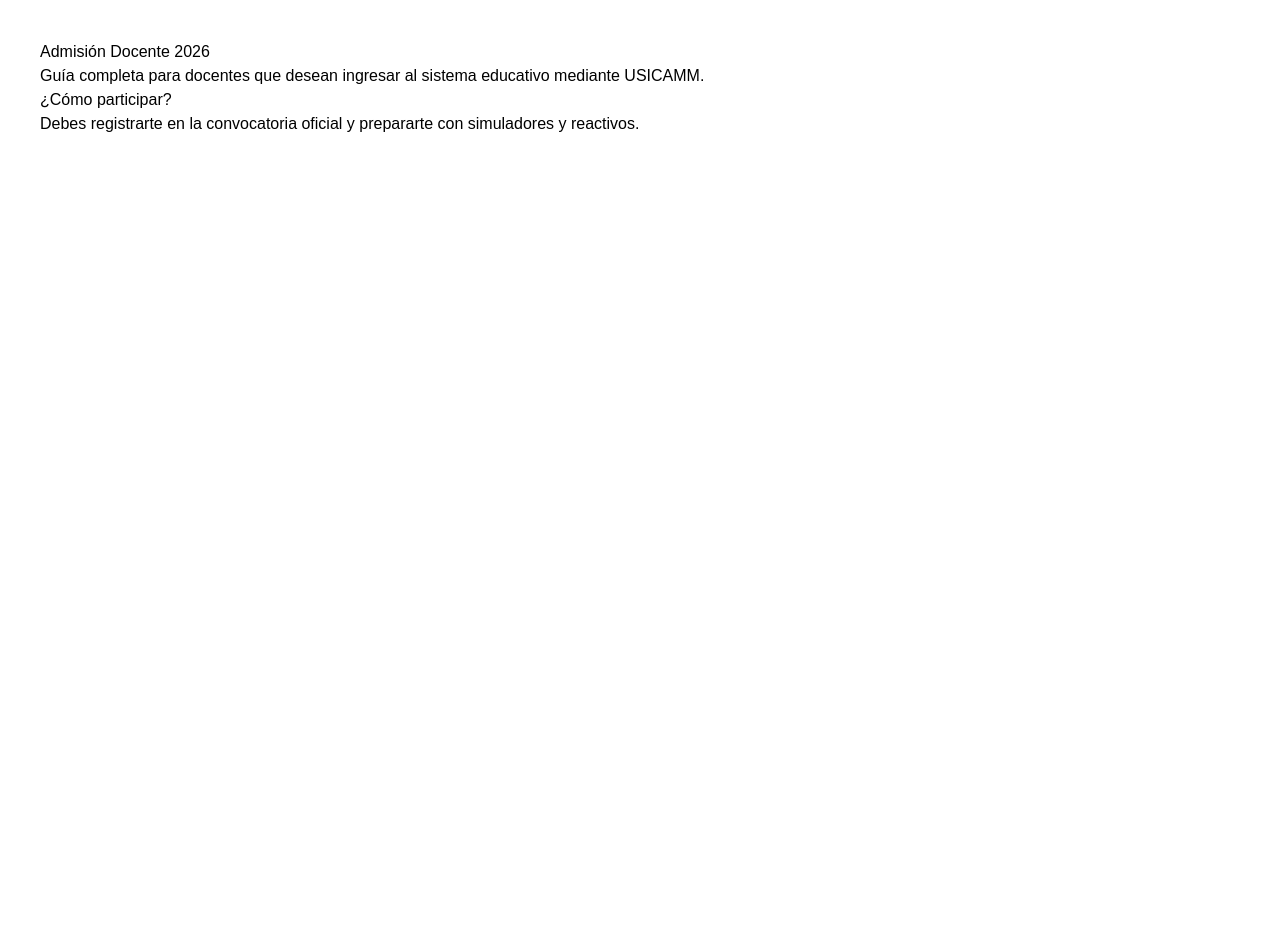
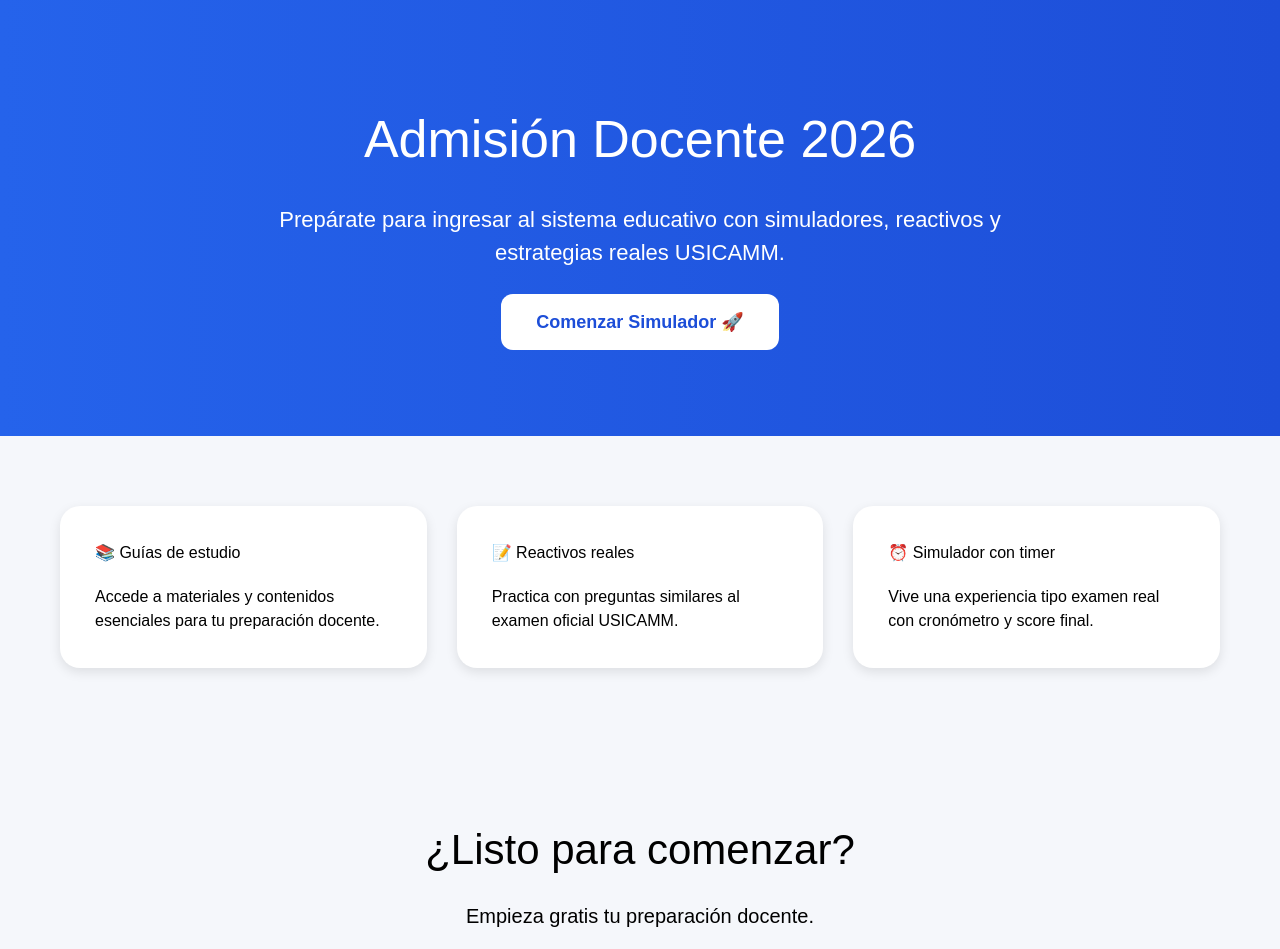
Before and after one commit to aidabereniceh-a11y/usicamm-platform, a React (Vite) app: page /admision-docente-2026 in a window 1280 px wide. Shown: the top 949 px of the page. Before the commit the page ends 800 px from the top, so only its background shows below. Built offline with nearby package versions, Linux system fonts and the light colour scheme.

Commit message:
Update AdmisionDocente2026.jsx

```diff
--- a/src/pages/AdmisionDocente2026.jsx
+++ b/src/pages/AdmisionDocente2026.jsx
@@ -1,19 +1,236 @@
+import { Link } from "react-router-dom";
+
 export default function AdmisionDocente2026() {
+
   return (
-    <div style={{ padding: "40px", fontFamily: "Arial" }}>
-      <h1>Admisión Docente 2026</h1>
 
-      <p>
-        Guía completa para docentes que desean ingresar al sistema educativo
-        mediante USICAMM.
-      </p>
+    <div
+      style={{
+        fontFamily: "Arial",
+        backgroundColor: "#f5f7fb",
+        minHeight: "100vh",
+      }}
+    >
 
-      <h2>¿Cómo participar?</h2>
+      {/* HERO */}
 
-      <p>
-        Debes registrarte en la convocatoria oficial y prepararte con simuladores
-        y reactivos.
-      </p>
+      <section
+        style={{
+          background:
+            "linear-gradient(to right, #2563eb, #1d4ed8)",
+
+          color: "white",
+
+          padding: "100px 20px",
+
+          textAlign: "center",
+        }}
+      >
+
+        <h1
+          style={{
+            fontSize: "52px",
+          }}
+        >
+          Admisión Docente 2026
+        </h1>
+
+        <p
+          style={{
+            marginTop: "25px",
+            fontSize: "22px",
+            maxWidth: "800px",
+            marginInline: "auto",
+          }}
+        >
+          Prepárate para ingresar al sistema educativo
+          con simuladores, reactivos y estrategias
+          reales USICAMM.
+        </p>
+
+        <div
+          style={{
+            marginTop: "40px",
+          }}
+        >
+
+          <Link
+            to="/simulador-usicamm-2026"
+
+            style={{
+              backgroundColor: "white",
+              color: "#1d4ed8",
+
+              padding: "18px 35px",
+
+              borderRadius: "12px",
+
+              textDecoration: "none",
+
+              fontWeight: "bold",
+
+              fontSize: "18px",
+            }}
+          >
+            Comenzar Simulador 🚀
+          </Link>
+
+        </div>
+
+      </section>
+
+      {/* CARDS */}
+
+      <section
+        style={{
+          maxWidth: "1200px",
+
+          margin: "0 auto",
+
+          padding: "70px 20px",
+
+          display: "grid",
+
+          gridTemplateColumns:
+            "repeat(auto-fit, minmax(280px, 1fr))",
+
+          gap: "30px",
+        }}
+      >
+
+        {/* CARD 1 */}
+
+        <div
+          style={{
+            backgroundColor: "white",
+
+            padding: "35px",
+
+            borderRadius: "20px",
+
+            boxShadow:
+              "0 4px 12px rgba(0,0,0,0.1)",
+          }}
+        >
+
+          <h2>📚 Guías de estudio</h2>
+
+          <p style={{ marginTop: "20px" }}>
+            Accede a materiales y contenidos
+            esenciales para tu preparación docente.
+          </p>
+
+        </div>
+
+        {/* CARD 2 */}
+
+        <div
+          style={{
+            backgroundColor: "white",
+
+            padding: "35px",
+
+            borderRadius: "20px",
+
+            boxShadow:
+              "0 4px 12px rgba(0,0,0,0.1)",
+          }}
+        >
+
+          <h2>📝 Reactivos reales</h2>
+
+          <p style={{ marginTop: "20px" }}>
+            Practica con preguntas similares al
+            examen oficial USICAMM.
+          </p>
+
+        </div>
+
+        {/* CARD 3 */}
+
+        <div
+          style={{
+            backgroundColor: "white",
+
+            padding: "35px",
+
+            borderRadius: "20px",
+
+            boxShadow:
+              "0 4px 12px rgba(0,0,0,0.1)",
+          }}
+        >
+
+          <h2>⏰ Simulador con timer</h2>
+
+          <p style={{ marginTop: "20px" }}>
+            Vive una experiencia tipo examen real
+            con cronómetro y score final.
+          </p>
+
+        </div>
+
+      </section>
+
+      {/* CTA */}
+
+      <section
+        style={{
+          textAlign: "center",
+
+          padding: "80px 20px",
+        }}
+      >
+
+        <h2
+          style={{
+            fontSize: "42px",
+          }}
+        >
+          ¿Listo para comenzar?
+        </h2>
+
+        <p
+          style={{
+            marginTop: "20px",
+
+            fontSize: "20px",
+          }}
+        >
+          Empieza gratis tu preparación docente.
+        </p>
+
+        <div
+          style={{
+            marginTop: "35px",
+          }}
+        >
+
+          <Link
+            to="/simulador-usicamm-2026"
+
+            style={{
+              backgroundColor: "#111827",
+
+              color: "white",
+
+              padding: "18px 35px",
+
+              borderRadius: "12px",
+
+              textDecoration: "none",
+
+              fontWeight: "bold",
+            }}
+          >
+            Entrar al simulador
+          </Link>
+
+        </div>
+
+      </section>
+
     </div>
+
   );
 }
```
